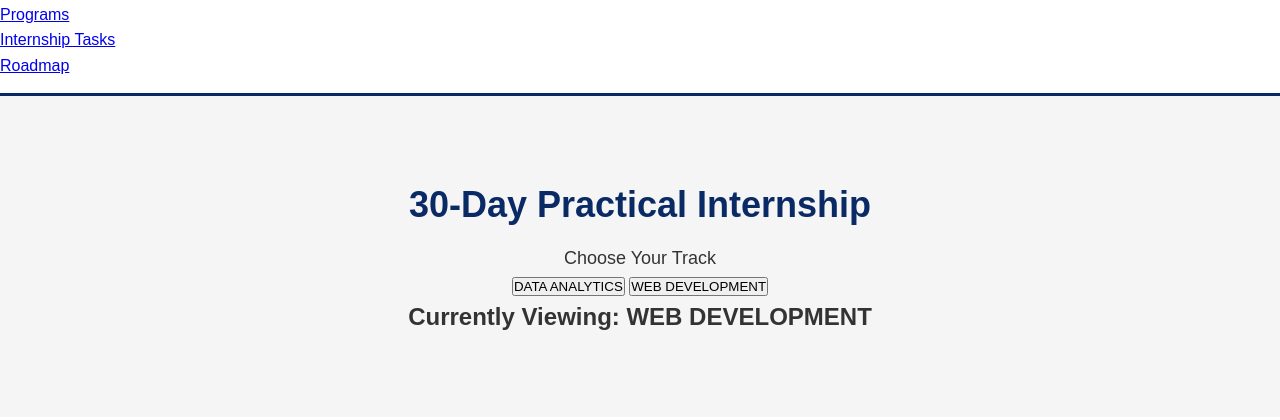
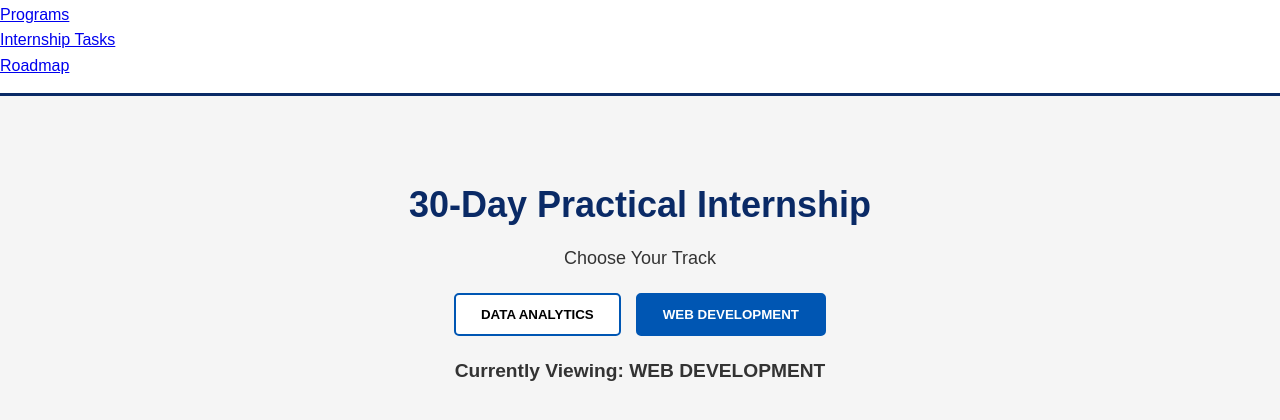
Before and after one commit to Oluwatosin-Victoria/techbridge-task-1, a plain HTML site: page roadmap.html in a window 1280 px wide. Shown: the part 758-1178 px from the top of the page. Drawn offline with Linux system fonts and the light colour scheme; files that its build step writes are made by us from their sources.

Commit message:
Add track buttons styles to style.css

```diff
--- a/css/style.css
+++ b/css/style.css
@@ -289,3 +289,7 @@ footer { background: #0A2A66; color: white; text-align: center; padding: 20px; m
     font-size: 1.8rem;
   }
 }
+.track-buttons { display: flex; gap: 15px; justify-content: center; margin: 20px 0; }
+.track-buttons button { padding: 12px 25px; border: 2px solid #0056b3; background: white; cursor: pointer; font-weight: bold; border-radius: 5px; }
+.track-buttons button.active { background: #0056b3; color: white; }
+#currentTrack { text-align: center; margin: 20px 0; font-size: 1.2rem; }
```
